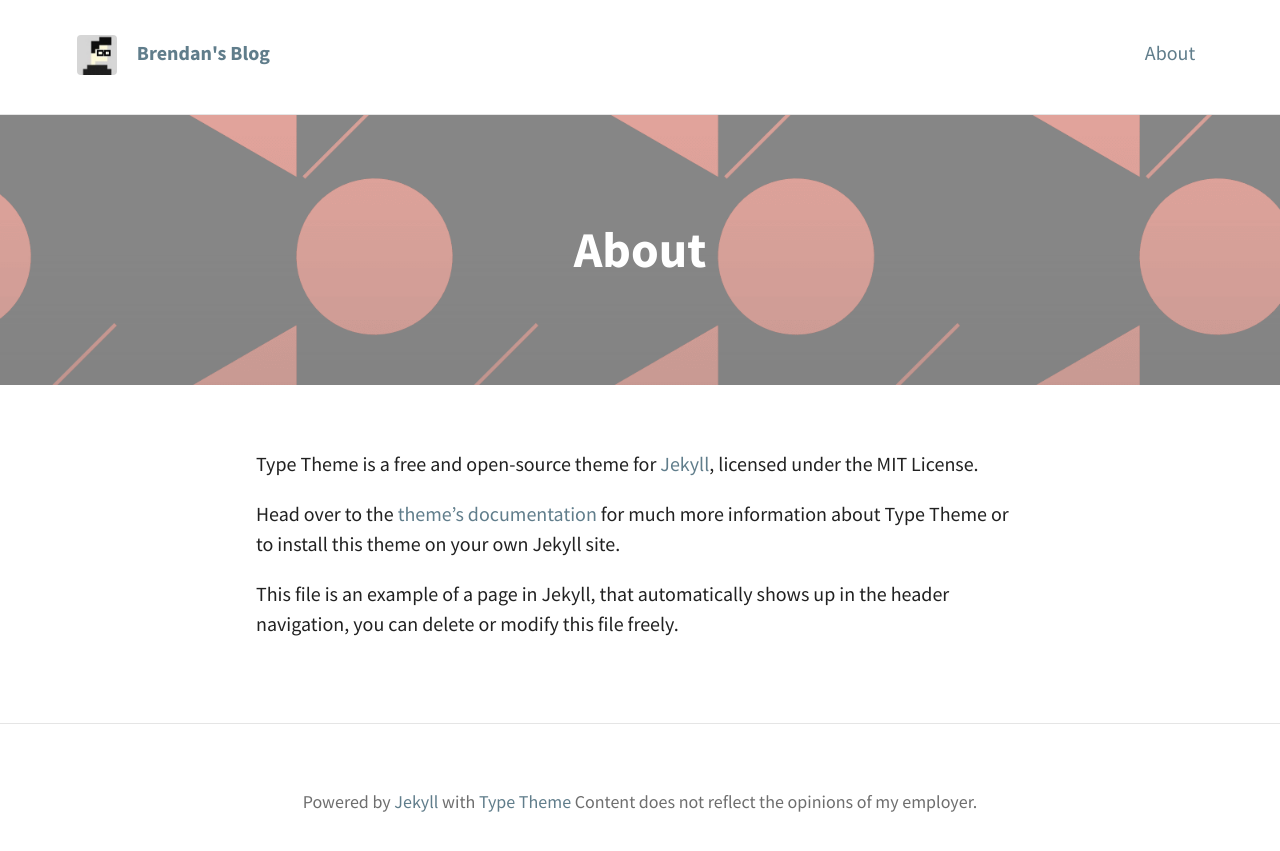
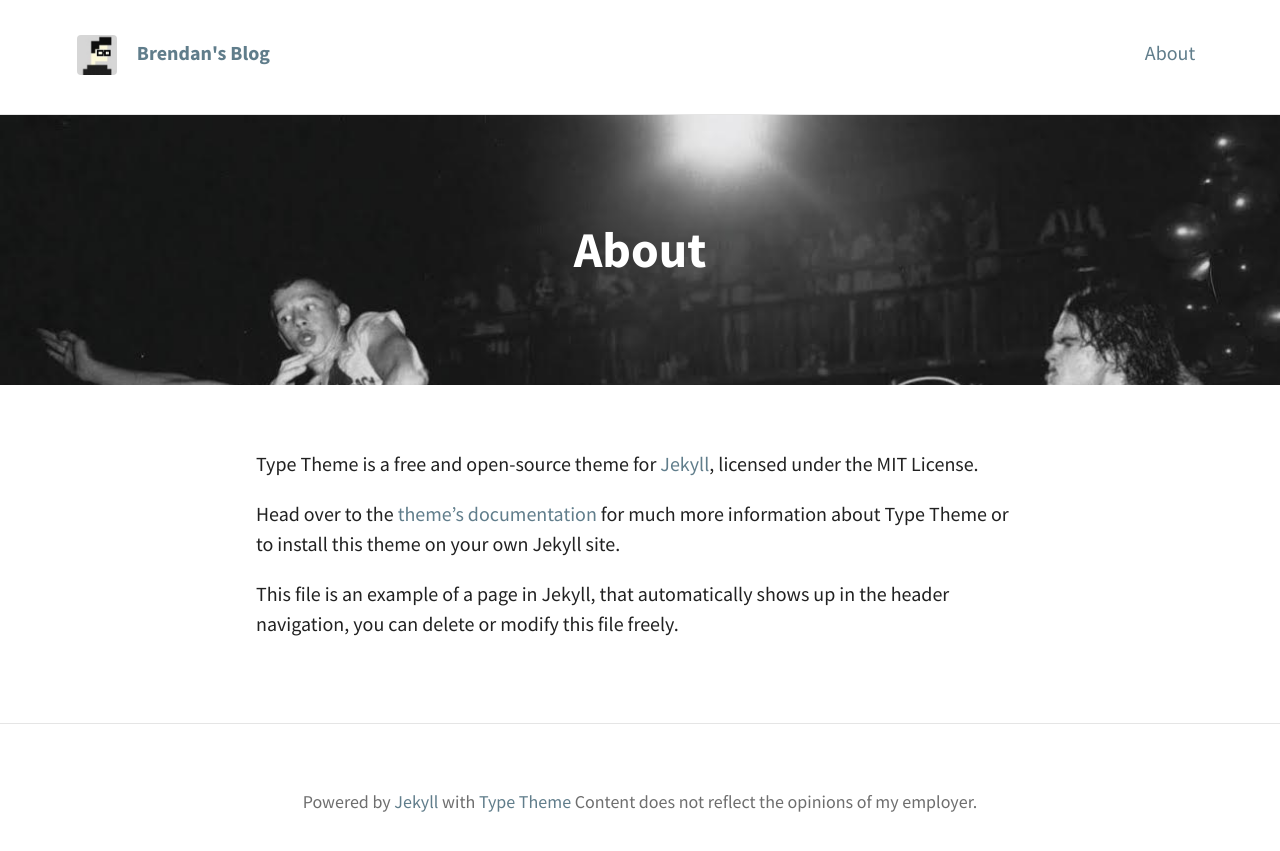
Before and after one commit to bcooney/bcooney.github.io, a Jekyll site: the page built from about.md, in a window 1280 px wide. Shown: the top 851 px of the page. Built offline with Jekyll 4.4.1, drawn with Linux system fonts in a browser that asks for light colours; nearby versions of some CDN libraries.

Commit message:
image check

```diff
--- a/about.md
+++ b/about.md
@@ -2,7 +2,7 @@
 layout: page
 title: About
 permalink: /about/
-feature-img: "img/sample_feature_img_2.png"
+feature-img: "img/blackflag.jpg"
 ---
 
 Type Theme is a free and open-source theme for [Jekyll](http://jekyllrb.com/), licensed under the MIT License.
```
Also changed, not shown: img/blackflag.jpg (added).
